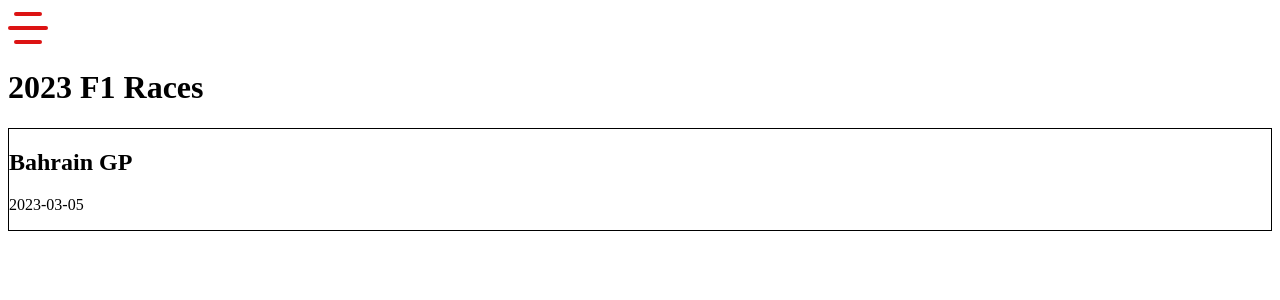
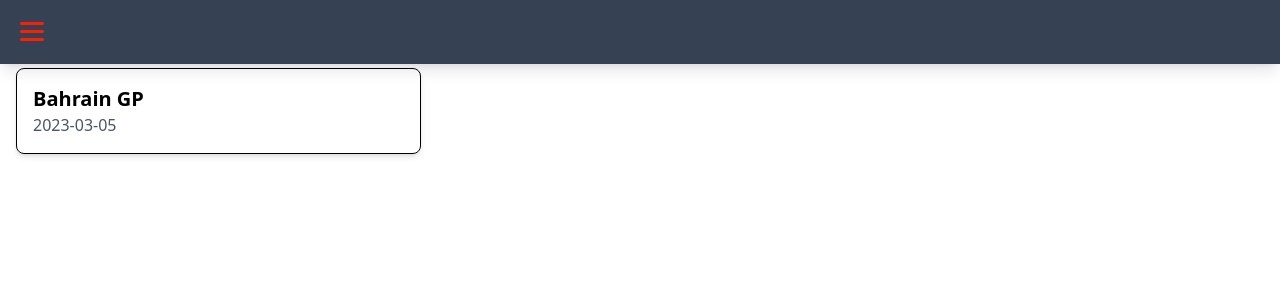
Before and after one commit to D14m0nDS/gui_project, a React (Vite) app: page / in a window 1280 px wide. Shown: the top 300 px of the page. Built offline with nearby package versions, Linux system fonts and the light colour scheme.

Commit message:
Fixed tailwind css

```diff
--- a/package.json
+++ b/package.json
@@ -11,10 +11,11 @@
   "devDependencies": {
     "autoprefixer": "^10.4.21",
     "postcss": "^8.5.3",
-    "tailwindcss": "^4.0.17",
+    "tailwindcss": "^4.1.3",
     "vite": "^6.2.0"
   },
   "dependencies": {
+    "@tailwindcss/vite": "^4.1.3",
     "@vitejs/plugin-react": "^4.3.4",
     "axios": "^1.8.4",
     "react": "^19.0.0",
--- a/src/components/Layout/Navbar.jsx
+++ b/src/components/Layout/Navbar.jsx
@@ -1,28 +1,17 @@
 import { Link } from 'react-router-dom';
 import { useState } from 'react';
 import React from 'react';
-import Switch from "./NavbarSwitch.jsx"; // Import the Switch component
+import Switch from "./NavbarSwitch.jsx";
 
 export default function Navbar() {
     const [isOpen, setIsOpen] = useState(false);
 
     return (
-        <nav className="bg-gray-900">
-            <div className="max-w-7xl mx-auto px-4 sm:px-6 lg:px-8">
-                <div className="flex items-center justify-between h-16">
-                    {/* Logo (Commented out as per your request) */}
-                    {/* <div className="flex-shrink-0">
-                        <Link to="/" className="flex items-center">
-                            <img
-                                src="/../../src/assets/logo.png"
-                                className="h-8 w-auto"
-                                alt="F1 Logo"
-                            />
-                        </Link>
-                    </div> */}
 
-                    {/* Button to toggle navbar (using the custom Switch component) */}
-                    <div className="flex md:hidden">
+        <nav className="bg-f1-red w-full fixed top-0 z-50 shadow-lg">
+            <div className="bg-gray-700 w-full mx-auto sm:px-6 lg:px-3">
+                <div className="flex items-center h-16">
+                    <div className="flex">
                         <Switch isOpen={isOpen} setIsOpen={setIsOpen} />
                     </div>
                 </div>
@@ -48,7 +37,7 @@ export default function Navbar() {
                         </Link>
                         <Link
                             to="/constructors"
-                            className="text-gray-300 hover:bg-gray-700 hover:text-white block px-3 py-2 rounded-md text-base font-medium"
+                            className="text-red-300 hover:bg-gray-700 hover:text-white block px-3 py-2 rounded-md text-base font-medium"
                             onClick={() => setIsOpen(false)}
                         >
                             Constructors
--- a/src/components/Layout/NavbarSwitch.jsx
+++ b/src/components/Layout/NavbarSwitch.jsx
@@ -3,77 +3,58 @@ import styled from 'styled-components';
 
 const Switch = ({ isOpen, setIsOpen }) => {
     return (
-        <StyledWrapper onClick={() => setIsOpen(!isOpen)}>
-            <div>
-                <input type="checkbox" id="checkbox" />
-                <label htmlFor="checkbox" className="toggle">
-                    <div className="bars" id="bar1" />
-                    <div className="bars" id="bar2" />
-                    <div className="bars" id="bar3" />
-                </label>
-            </div>
+        <StyledWrapper onClick={() => setIsOpen(!isOpen)} className={isOpen ? 'active' : ''}>
+            <span className="bar bar1"></span>
+            <span className="bar bar2"></span>
+            <span className="bar bar3"></span>
         </StyledWrapper>
     );
-}
+};
 
 const StyledWrapper = styled.div`
-    #checkbox {
-        display: none;
+    width: 40px;
+    height: 40px;
+    display: flex;
+    justify-content: center;
+    align-items: center;
+    cursor: pointer;
+    position: relative;
+
+    .bar {
+        position: absolute;
+        width: 24px;
+        height: 3px;
+        background-color: rgb(255 30 0);
+        border-radius: 2px;
+        transition: all 0.3s ease;
     }
 
-    .toggle {
-        position: relative;
-        width: 40px;
-        height: 40px;
-        cursor: pointer;
-        display: flex;
-        flex-direction: column;
-        align-items: center;
-        justify-content: center;
-        gap: 10px;
-        transition-duration: .5s;
+    .bar1 {
+        top: 10px;
     }
 
-    .bars {
-        width: 100%;
-        height: 4px;
-        background-color: rgb(220, 19, 19);
-        border-radius: 4px;
+    .bar2 {
+        top: 18px;
     }
 
-    #bar2 {
-        transition-duration: .8s;
+    .bar3 {
+        top: 26px;
     }
 
-    #bar1, #bar3 {
-        width: 70%;
+    &.active .bar1 {
+        top: 18px;
+        transform: rotate(45deg);
     }
 
-    #checkbox:checked + .toggle .bars {
-        position: absolute;
-        transition-duration: .5s;
+    &.active .bar2 {
+        opacity: 0;
+        transform: scaleX(0);
     }
 
-    #checkbox:checked + .toggle #bar2 {
-        transform: scaleX(0);
-        transition-duration: .5s;
+    &.active .bar3 {
+        top: 18px;
+        transform: rotate(-45deg);
     }
-
-    #checkbox:checked + .toggle #bar1 {
-        width: 100%;
-        transform: rotate(45deg);
-        transition-duration: .5s;
-    }
-
-    #checkbox:checked + .toggle #bar3 {
-        width: 100%;
-        transform: rotate(-45deg);
-        transition-duration: .5s;
-    }
-
-    #checkbox:checked + .toggle {
-        transition-duration: .5s;
-        transform: rotate(180deg);
-    }`;
+`;
 
 export default Switch;
--- a/src/index.css
+++ b/src/index.css
@@ -1,3 +1,5 @@
-@tailwind base;
-@tailwind components;
-@tailwind utilities;
+@import "tailwindcss";
+
+@theme {
+    --color-f1-red: #FF1E00;
+}
--- a/tailwind.config.js
+++ /dev/null
@@ -1,29 +0,0 @@
-module.exports = {
-    mode: 'jit',
-    content: [
-        "./index.html",
-        "./src/**/*.{js,ts,jsx,tsx}",
-    ],
-    theme: {
-        colors: {
-            f1_red: "#ff1e00",
-        },
-        extend: {
-            colors: {
-                'gray-900': '#111827',
-                'gray-700': '#374151',
-                'gray-300': '#D1D5DB',
-            }
-        }
-    },
-    variants: {
-        extend: {
-            rotate: ['peer-checked'],
-            translate: ['peer-checked'],
-            zIndex: ['peer-checked'],
-            width: ['peer-checked'],
-            backgroundColor: ['peer-checked'],
-        },
-    },
-    plugins: [],
-}
--- a/vite.config.js
+++ b/vite.config.js
@@ -1,8 +1,12 @@
 import { defineConfig } from 'vite'
 import react from '@vitejs/plugin-react'
+import tailwindcss from '@tailwindcss/vite'
 
 export default defineConfig({
-    plugins: [react()],
+    plugins: [
+        react(),
+        tailwindcss()
+    ],
     build:{
         outDir: "../src/main/resources/static"
     }
```
